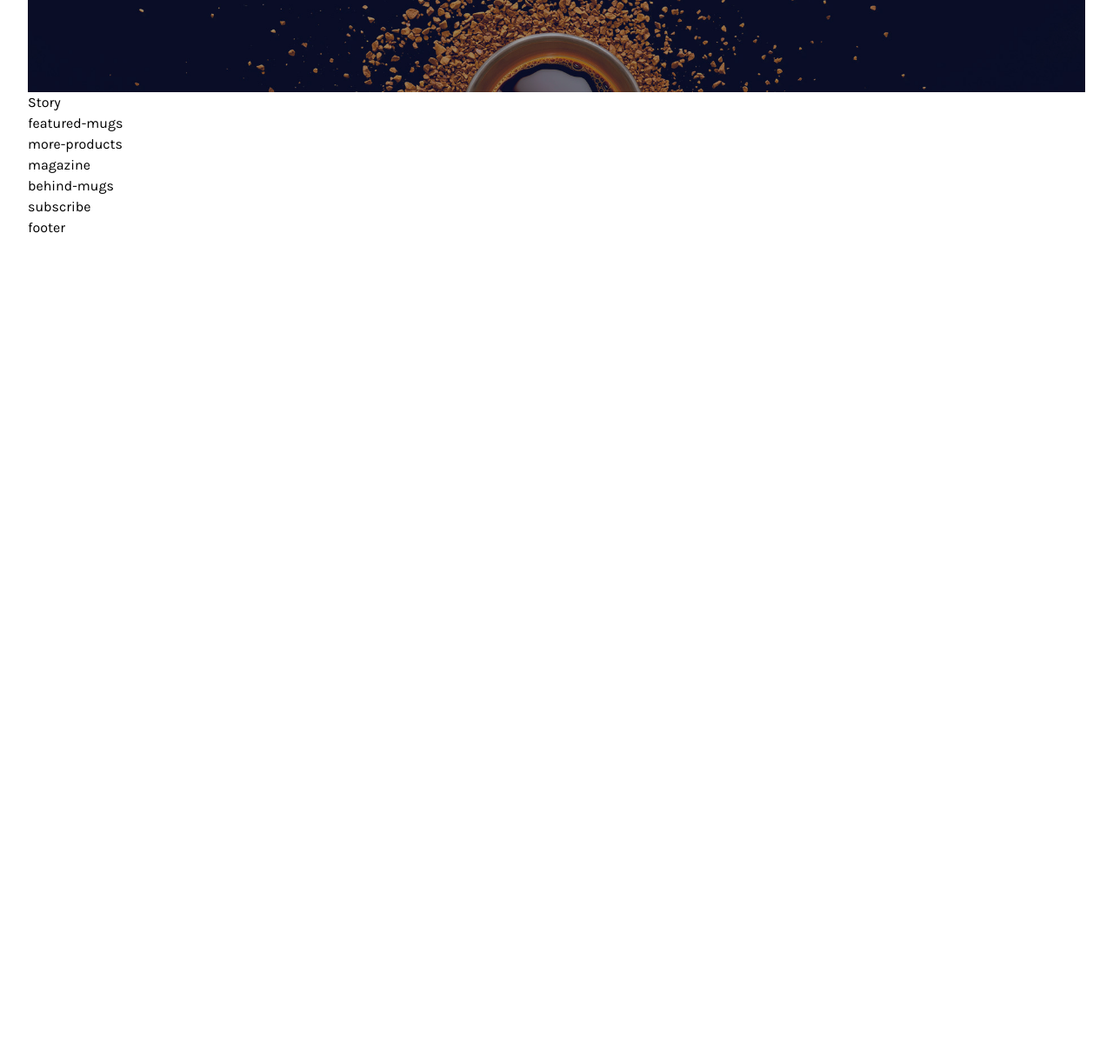
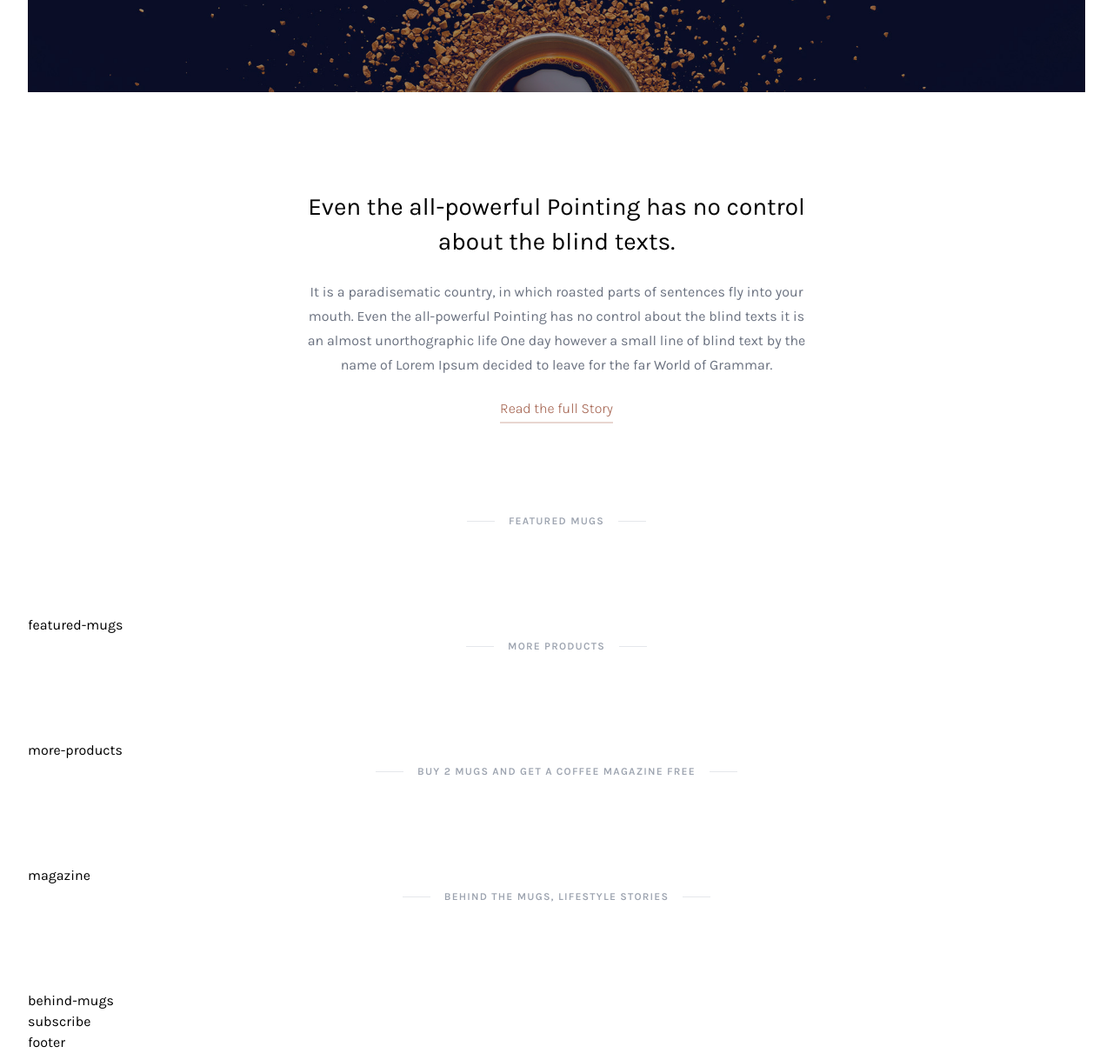
Before and after one commit to huynhyenchi/tailwindcss-coffee-style, a website: page public/index.html in a window 1280 px wide. Shown: the part 500-1711 px from the top of the page at 87% size. Before the commit the page ends 800 px from the top, so only its background shows below. Drawn offline with Linux system fonts and the light colour scheme.

Commit message:
add story and subheadline

```diff
--- a/public/index.html
+++ b/public/index.html
@@ -1,5 +1,6 @@
 <!DOCTYPE html>
 <html lang="en">
+
 <head>
   <meta charset="UTF-8">
   <meta name="viewport" content="width=device-width, initial-scale=1.0">
@@ -8,6 +9,7 @@
   <link href="./output.css" type="text/css" rel="stylesheet">
   <script src="./main.js" type="text/javascript" async></script>
 </head>
+
 <body>
   <div id="root">
     <div class="content-wrapper font-Karla max-w-screen-2xl text-base mx-auto px-8">
@@ -19,7 +21,7 @@
 
           <ul id="yc-top-menu" class="basis-3/6 lg:flex hidden lg:items-center lg:justify-end lg:gap-8 uppercase
           text-sm text-gray-400 font-medium">
-            <li class="yc-top-menu-item yc-top-menu-item-active">
+            <li class="yc-top-menu-item">
               <a href="#" class="">HOME</a>
             </li>
             <li class="yc-top-menu-item">
@@ -38,17 +40,18 @@
               <a href="#" class="">STYLEGUIDE</a>
             </li>
             <li class="yc-top-menu-item yc-top-menu-item-active">
-              <a href="https://github.com/huynhyenchi/tailwindcss-coffee-style"
-              target="blank" class="">Github</a>
+              <a href="https://github.com/huynhyenchi/tailwindcss-coffee-style" target="blank" class="">Github</a>
             </li>
           </ul>
 
-          <ul class="basis-3/6 lg:basis-1/6 flex justify-end lg:justify-start items-center ml-16 uppercase text-sm text-gray-500 font-medium">
+          <ul
+            class="basis-3/6 lg:basis-1/6 flex justify-end lg:justify-start items-center ml-16 uppercase text-sm text-gray-500 font-medium">
             <li class="yc-top-menu-item">
               <a href="#" class="flex items-center">
-                <svg xmlns="http://www.w3.org/2000/svg" fill="none" viewBox="0 0 24 24"
-                stroke-width="1.5" stroke="currentColor" class="yc-icon">
-                  <path stroke-linecap="round" stroke-linejoin="round" d="M15.75 10.5V6a3.75 3.75 0 1 0-7.5 0v4.5m11.356-1.993 1.263 12c.07.665-.45 1.243-1.119 1.243H4.25a1.125 1.125 0 0 1-1.12-1.243l1.264-12A1.125 1.125 0 0 1 5.513 7.5h12.974c.576 0 1.059.435 1.119 1.007ZM8.625 10.5a.375.375 0 1 1-.75 0 .375.375 0 0 1 .75 0Zm7.5 0a.375.375 0 1 1-.75 0 .375.375 0 0 1 .75 0Z" />
+                <svg xmlns="http://www.w3.org/2000/svg" fill="none" viewBox="0 0 24 24" stroke-width="1.5"
+                  stroke="currentColor" class="yc-icon">
+                  <path stroke-linecap="round" stroke-linejoin="round"
+                    d="M15.75 10.5V6a3.75 3.75 0 1 0-7.5 0v4.5m11.356-1.993 1.263 12c.07.665-.45 1.243-1.119 1.243H4.25a1.125 1.125 0 0 1-1.12-1.243l1.264-12A1.125 1.125 0 0 1 5.513 7.5h12.974c.576 0 1.059.435 1.119 1.007ZM8.625 10.5a.375.375 0 1 1-.75 0 .375.375 0 0 1 .75 0Zm7.5 0a.375.375 0 1 1-.75 0 .375.375 0 0 1 .75 0Z" />
                 </svg>
                 <span class="mx-2">Cart</span>
                 <span class="yc-badge-circle bg-red-900 text-white">99+</span>
@@ -57,8 +60,8 @@
           </ul> <!-- End ul cart-->
 
           <div class="basis-1/6 lg:hidden flex items-center cursor-pointer px-3 sm:px-8">
-            <svg id="yc-toggle-top-menu-icon" xmlns="http://www.w3.org/2000/svg" class="yc-icon" fill="none" viewBox="0 0 24 24"
-            stroke-width="1.5" stroke="currentColor">
+            <svg id="yc-toggle-top-menu-icon" xmlns="http://www.w3.org/2000/svg" class="yc-icon" fill="none"
+              viewBox="0 0 24 24" stroke-width="1.5" stroke="currentColor">
               <path stroke-linecap="round" stroke-linejoin="round" d="M3.75 6.75h16.5M3.75 12h16.5M12 17.25h8.25" />
             </svg>
           </div>
@@ -69,11 +72,14 @@
         <div class="slider h-[530px] bg-[url('./img/slider-bg.jpg')] bg-cover bg-no-repeat bg-bottom">
           <div class="w-full h-full flex justify-center items-center bg-gray-900 bg-opacity-40">
             <div class="mx-16 text-white text-center">
-              <div class="uppercase text-[13px] text-gray-300 font-semibold tracking-widest mb-3">Best Place To Buy Coffee</div>
+              <div class="uppercase text-[13px] text-gray-300 font-semibold tracking-widest mb-3">Best Place To Buy
+                Coffee</div>
               <div class="font-normal text-5xl mb-4">Coffee Mugs</div>
-              <div class="font-medium text-lg text-gray-300 mb-8">The most versatile furniture system ever created. Designed to fit your life, made to move and grow.</div>
+              <div class="font-medium text-lg text-gray-300 mb-8">The most versatile furniture system ever created.
+                Designed to fit your life, made to move and grow.</div>
               <div class="flex justify-center">
-                <div class="uppercase bg-white text-gray-900 w-max text-sm tracking-widest py-4 px-6 font-bold cursor-pointer hover:bg-gray-100 active:bg-opacity-85">
+                <div
+                  class="uppercase bg-white text-gray-900 w-max text-sm tracking-widest py-4 px-6 font-bold cursor-pointer hover:bg-gray-100 active:bg-opacity-85">
                   Explore Our Products
                 </div>
               </div>
@@ -82,21 +88,56 @@
         </div> <!-- End slider-->
 
         <div class="story">
-          Story
+          <div class="w-full h-full flex justify-center items-center">
+            <div class="px-4 sm:px-16 md:px-32 lg:px-72 xl:px-80 pt-28 pb-[105px] text-center">
+              <div class="text-[28px] leading-10 mb-6 font-normal">Even the all-powerful Pointing has no control about
+                the blind texts.</div>
+              <div class="text-gray-500 leading-7 mb-6">It is a paradisematic country, in which roasted parts of
+                sentences fly into your mouth. Even the all-powerful Pointing has no control about the blind texts
+                it is an almost unorthographic life One day however a small line of blind text
+                by the name of Lorem Ipsum decided to leave for the far World of Grammar.</div>
+              <div class="">
+                <a href="#" class="font-light text-[16px] text-coffee-400 hover:text-coffee-600 relative after:absolute after:-bottom-2 after:left-0
+                after:bg-coffee-50 hover:after:bg-coffee-400 after:h-0.5 after:w-full after:transition-all after:ease-in-out after:duration-400">
+                  Read the full Story
+                </a>
+              </div>
+            </div>
+          </div>
         </div> <!-- End story-->
 
+        <div class="yc-subheadline">
+          <div class="yc-subheadline-deco-line"></div>
+          <div class="yc-subheadline-label">Featured Mugs</div>
+          <div class="yc-subheadline-deco-line"></div>
+        </div>
         <div class="featured-mugs">
           featured-mugs
         </div> <!-- End featured-mugs-->
 
+        <div class="yc-subheadline">
+          <div class="yc-subheadline-deco-line"></div>
+          <div class="yc-subheadline-label">More Products</div>
+          <div class="yc-subheadline-deco-line"></div>
+        </div>
         <div class="more-products">
           more-products
         </div> <!-- End more-products-->
 
+        <div class="yc-subheadline">
+          <div class="yc-subheadline-deco-line"></div>
+          <div class="yc-subheadline-label">Buy 2 Mugs And Get A Coffee Magazine Free</div>
+          <div class="yc-subheadline-deco-line"></div>
+        </div>
         <div class="magazine">
           magazine
         </div> <!-- End magazine-->
 
+        <div class="yc-subheadline">
+          <div class="yc-subheadline-deco-line"></div>
+          <div class="yc-subheadline-label">Behind The Mugs, Lifestyle Stories</div>
+          <div class="yc-subheadline-deco-line"></div>
+        </div>
         <div class="behind-mugs">
           behind-mugs
         </div> <!-- End behind-mugs-->
@@ -112,4 +153,5 @@
     </div> <!-- End content-wrapper-->
   </div> <!-- End root-->
 </body>
+
 </html>
--- a/src/input.css
+++ b/src/input.css
@@ -12,7 +12,7 @@
 .yc-top-menu-item {
   @apply cursor-pointer py-1 hover:text-gray-800
   relative after:lg:absolute after:lg:bottom-0 after:lg:left-0
-  after:lg:bg-light-coffee after:lg:h-0.5 after:lg:w-0 hover:after:lg:w-full
+  after:lg:bg-coffee-200 after:lg:h-0.5 after:lg:w-0 hover:after:lg:w-full
   after:lg:transition-all after:lg:ease-in-out after:lg:duration-300;
 }
 
@@ -27,3 +27,13 @@
 .yc-badge-circle {
   @apply text-xs text-center rounded-full px-1.5;
 }
+
+.yc-subheadline {
+  @apply flex justify-center items-center mb-24;
+}
+.yc-subheadline-deco-line {
+  @apply w-8 h-px bg-gray-200;
+}
+.yc-subheadline-label {
+  @apply uppercase mx-4 tracking-widest text-gray-400 font-semibold text-[12px] text-center;
+}
--- a/tailwind.config.js
+++ b/tailwind.config.js
@@ -7,7 +7,12 @@ module.exports = {
         Karla: ['Karla', 'sans-serif']
       },
       colors: {
-        'light-coffee': '#C89F94'
+        'coffee': {
+          50: '#E8D6D0',
+          200: '#C89F94',
+          400: '#A25F4B',
+          600: '#744838',
+        }
       },
       keyframes: {
         slideDown: {
```
Also changed, not shown: public/output.css.
